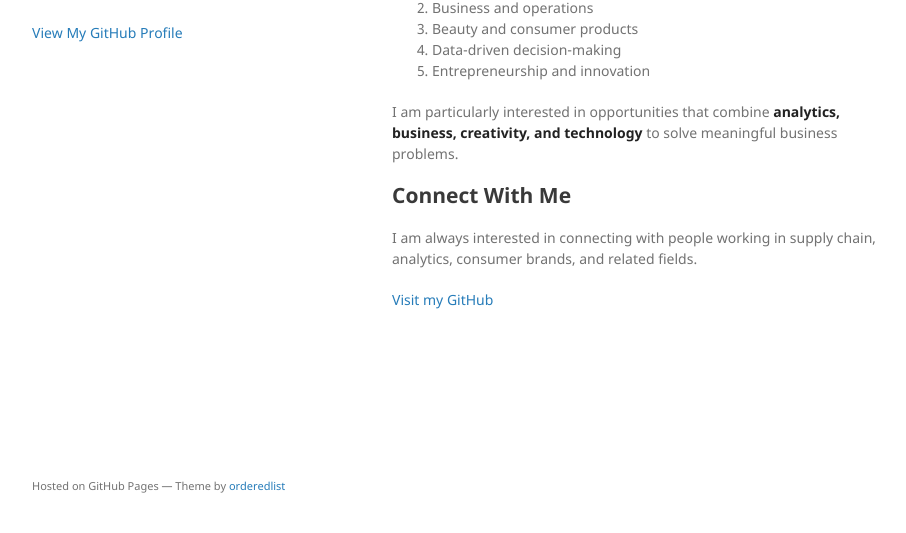
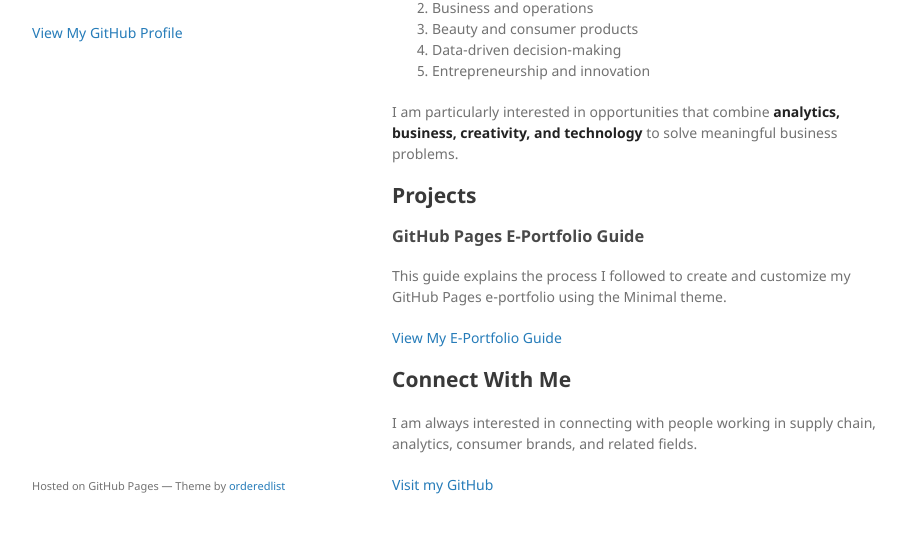
Before and after one commit to samantharoney/samantharoney.github.io, a Jekyll site: the page built from index.md, in a window 1280 px wide and 900 px high, scrolled down 1677 px, cut to the strip 335-868 px from the top of the window. Shown: the whole strip, without its empty margins (178-1084 px from the left). Built offline with Jekyll 4.4.1, drawn with Linux system fonts in a browser that asks for light colours; our own code applies the rules of GitHub Pages for plain Markdown files.

Commit message:
Complete Milestone II portfolio updates

```diff
--- a/index.md
+++ b/index.md
@@ -80,6 +80,14 @@ My professional interests include:
 
 I am particularly interested in opportunities that combine **analytics, business, creativity, and technology** to solve meaningful business problems.
 
+## Projects
+
+### GitHub Pages E-Portfolio Guide
+
+This guide explains the process I followed to create and customize my GitHub Pages e-portfolio using the Minimal theme.
+
+[View My E-Portfolio Guide](portfolio-guide/)
+
 ## Connect With Me
 
 I am always interested in connecting with people working in supply chain, analytics, consumer brands, and related fields.
```
Also changed, not shown: portfolio-guide/index.md (added, +56 -0 lines), README.md, assets/img/final_portfolio.png (added), assets/img/homepage_customization.png (added), assets/img/logo_configuration.png (added), assets/img/repository_setup.png (added), 1 other file.
